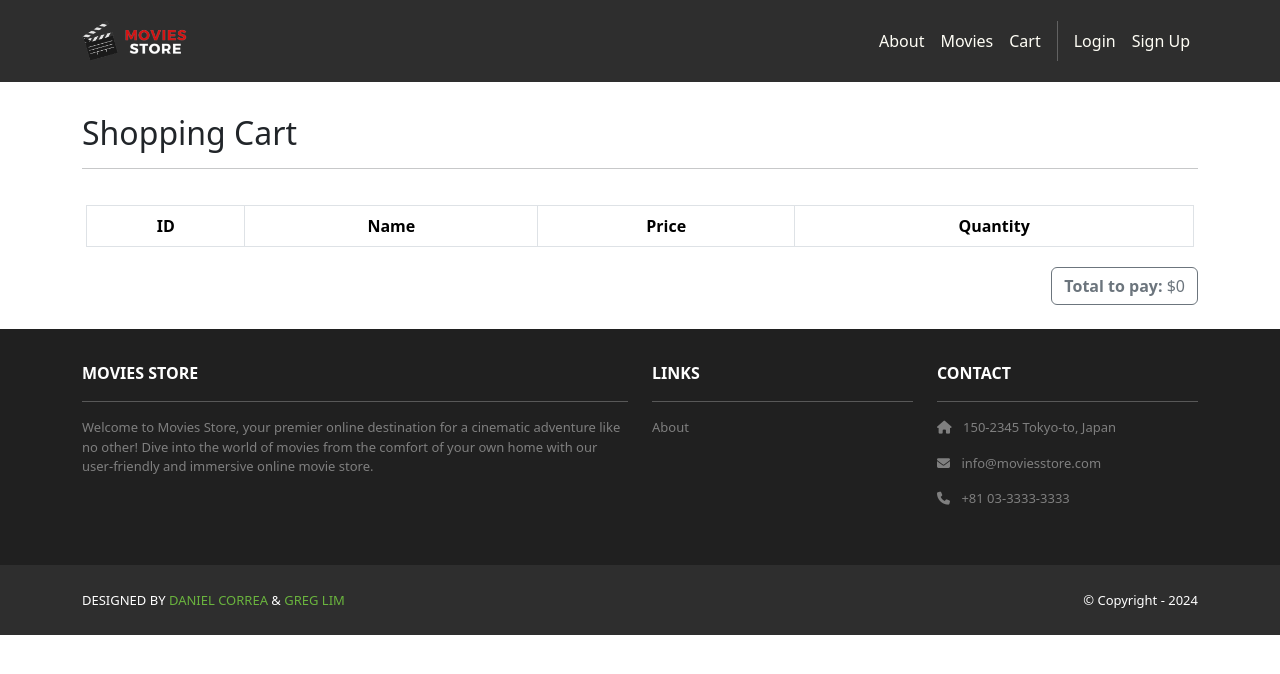
After one commit to parthd1631/gt_movie_store, a Django app: page /cart/ in a window 1280 px wide. The commit adds this page. Shown: the top 674 px of the page. Run offline with Django 5.2, Linux system fonts and the light colour scheme; lists and menus that the app fills with data are empty; some libraries are stand-ins or nearby versions.

Commit message:
All good but need better desinge

```diff
--- a/accounts/urls.py
+++ b/accounts/urls.py
@@ -4,4 +4,5 @@ urlpatterns = [
     path('signup', views.signup, name='accounts.signup'),
     path('login/', views.login, name='accounts.login'),
     path('logout/', views.logout, name='accounts.logout'),
+    path('orders/', views.orders, name='accounts.orders'),
 ]
--- /dev/null
+++ b/cart/admin.py
@@ -0,0 +1,5 @@
+from django.contrib import admin
+from .models import Order, Item
+
+admin.site.register(Order)
+admin.site.register(Item)
--- /dev/null
+++ b/cart/templates/cart/index.html
@@ -0,0 +1,50 @@
+{% extends 'base.html' %}
+{% block content %}
+{% load static %}
+{% load cart_filters %}
+<div class="p-3">
+  <div class="container">
+    <div class="row mt-3">
+      <div class="col mx-auto mb-3">
+        <h2>Shopping Cart</h2>
+        <hr />
+      </div>
+    </div>
+    <div class="row m-1">
+      <table class="table table-bordered table-striped text-center">
+        <thead>
+          <tr>
+            <th scope="col">ID</th>
+            <th scope="col">Name</th>
+            <th scope="col">Price</th>
+            <th scope="col">Quantity</th>
+          </tr>
+        </thead>
+        <tbody>
+          {% for movie in template_data.movies_in_cart %}
+          <tr>
+            <td>{{ movie.id }}</td>
+            <td>{{ movie.name }}</td>
+            <td>${{ movie.price }}</td>
+            <td>{{ request.session.cart|get_quantity:movie.id }}</td>
+          </tr>
+          {% endfor %}
+        </tbody>
+      </table>
+    </div>
+    <div class="row">
+      <div class="text-end">
+        <a class="btn btn-outline-secondary mb-2"><b>Total to pay:</b> ${{ template_data.cart_total }}</a>
+        {% if template_data.movies_in_cart|length > 0 %}
+        <a href="{% url 'cart.purchase' %}" class="btn bg-dark text-white mb-2">Purchase</a>
+        <a href="{% url 'cart.clear' %}">
+          <button class="btn btn-danger mb-2">
+            Remove all movies from Cart
+          </button>
+        </a>
+        {% endif %}
+      </div>
+    </div>
+  </div>
+</div>
+{% endblock content %}
--- /dev/null
+++ b/cart/templatetags/cart_filters.py
@@ -0,0 +1,6 @@
+from django import template
+register = template.Library()
+
+@register.filter(name='get_quantity')
+def get_cart_quantity(cart, movie_id):
+    return cart[str(movie_id)]
--- /dev/null
+++ b/cart/urls.py
@@ -0,0 +1,9 @@
+from django.urls import path
+from . import views
+
+urlpatterns = [
+    path('', views.index, name='cart.index'),
+    path('<int:id>/add/', views.add, name='cart.add'),
+    path('clear/', views.clear, name='cart.clear'),
+    path('purchase/', views.purchase, name='cart.purchase'),
+]
--- /dev/null
+++ b/cart/utils.py
@@ -0,0 +1,6 @@
+def calculate_cart_total(cart, movies_in_cart):
+    total = 0
+    for movie in movies_in_cart:
+        quantity = cart[str(movie.id)]
+        total += movie.price * int(quantity)
+    return total
--- /dev/null
+++ b/cart/views.py
@@ -0,0 +1,58 @@
+from django.shortcuts import render
+from django.shortcuts import get_object_or_404, redirect
+from movies.models import Movie
+from .utils import calculate_cart_total
+from .models import Order, Item
+from django.contrib.auth.decorators import login_required
+
+def index(request):
+    cart_total = 0
+    movies_in_cart = []
+    cart = request.session.get('cart', {})
+    movie_ids = list(cart.keys())
+    if (movie_ids != []):
+        movies_in_cart = Movie.objects.filter(id__in=movie_ids)
+        cart_total = calculate_cart_total(cart, movies_in_cart)
+    template_data = {}
+    template_data['title'] = 'Cart'
+    template_data['movies_in_cart'] = movies_in_cart
+    template_data['cart_total'] = cart_total
+    return render(request, 'cart/index.html',
+        {'template_data': template_data})
+
+def add(request, id):
+    get_object_or_404(Movie, id=id)
+    cart = request.session.get('cart', {})
+    cart[id] = request.POST['quantity']
+    request.session['cart'] = cart
+    return redirect('cart.index')
+
+def clear(request):
+    request.session['cart'] = {}
+    return redirect('cart.index')
+
+@login_required
+def purchase(request):
+    cart = request.session.get('cart', {})
+    movie_ids = list(cart.keys())
+    if (movie_ids == []):
+        return redirect('cart.index')
+    movies_in_cart = Movie.objects.filter(id__in=movie_ids)
+    cart_total = calculate_cart_total(cart, movies_in_cart)
+    order = Order()
+    order.user = request.user
+    order.total = cart_total
+    order.save()
+    for movie in movies_in_cart:
+        item = Item()
+        item.movie = movie
+        item.price = movie.price
+        item.order = order
+        item.quantity = cart[str(movie.id)]
+        item.save()
+    request.session['cart'] = {}
+    template_data = {}
+    template_data['title'] = 'Purchase confirmation'
+    template_data['order_id'] = order.id
+    return render(request, 'cart/purchase.html',
+        {'template_data': template_data})
--- a/gt_movie_store/settings.py
+++ b/gt_movie_store/settings.py
@@ -40,6 +40,7 @@ INSTALLED_APPS = [
     'home',
     'movies',
     'accounts',
+    'cart',
 ]
 
 MIDDLEWARE = [
--- a/gt_movie_store/templates/base.html
+++ b/gt_movie_store/templates/base.html
@@ -26,8 +26,10 @@
           <div class="navbar-nav ms-auto navbar-ml">
             <a class="nav-link" href="{% url 'home.about' %}">About</a>
             <a class="nav-link" href="{% url 'movies.index' %}">Movies</a>
+            <a class="nav-link" href="{% url 'cart.index' %}">Cart</a>
             <div class="vr bg-white mx-2 d-none d-lg-block"></div>
             {% if user.is_authenticated %}
+            <a class="nav-link" href="{% url 'accounts.orders' %}">Orders</a>
             <a class="nav-link" href="{% url 'accounts.logout' %}">Logout ({{ user.username }})</a>
             {% else %}
             <a class="nav-link" href="{% url 'accounts.login' %}">Login</a>
--- a/gt_movie_store/urls.py
+++ b/gt_movie_store/urls.py
@@ -24,6 +24,7 @@ urlpatterns = [
     path('', include('home.urls')),
     path('movies/', include('movies.urls')),
     path('accounts/', include('accounts.urls')),
+    path('cart/', include('cart.urls')),
 ]
 urlpatterns += static(settings.MEDIA_URL,
     document_root=settings.MEDIA_ROOT)
```
Also changed, not shown: accounts/templates/accounts/orders.html (added, +48 -0 lines), accounts/views.py (+9 -0 lines), cart/models.py (added, +22 -0 lines), cart/templates/cart/purchase.html (added, +14 -0 lines), movies/templates/movies/show.html (+16 -0 lines), cart/migrations/0001_initial.py (added), cart/migrations/__init__.py (added), cart/templatetags/__init__.py (added), db.sqlite3.
